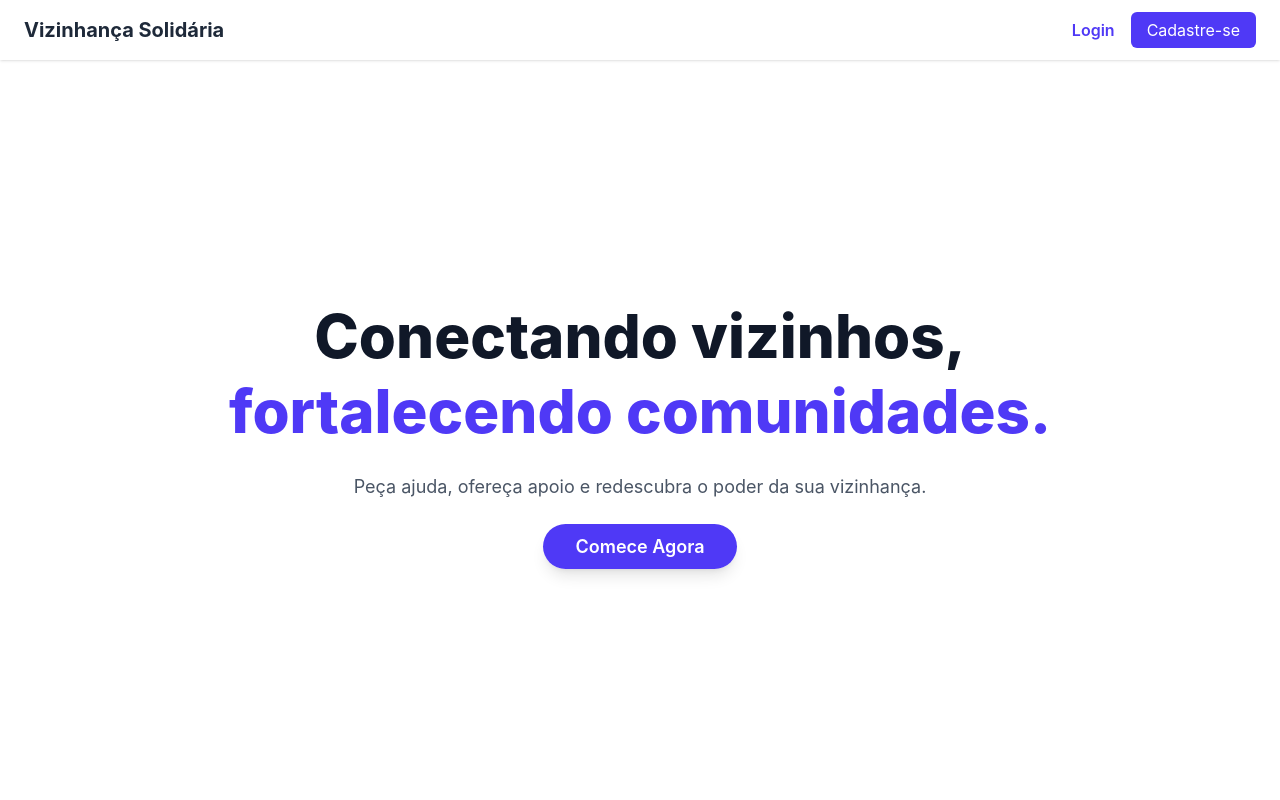
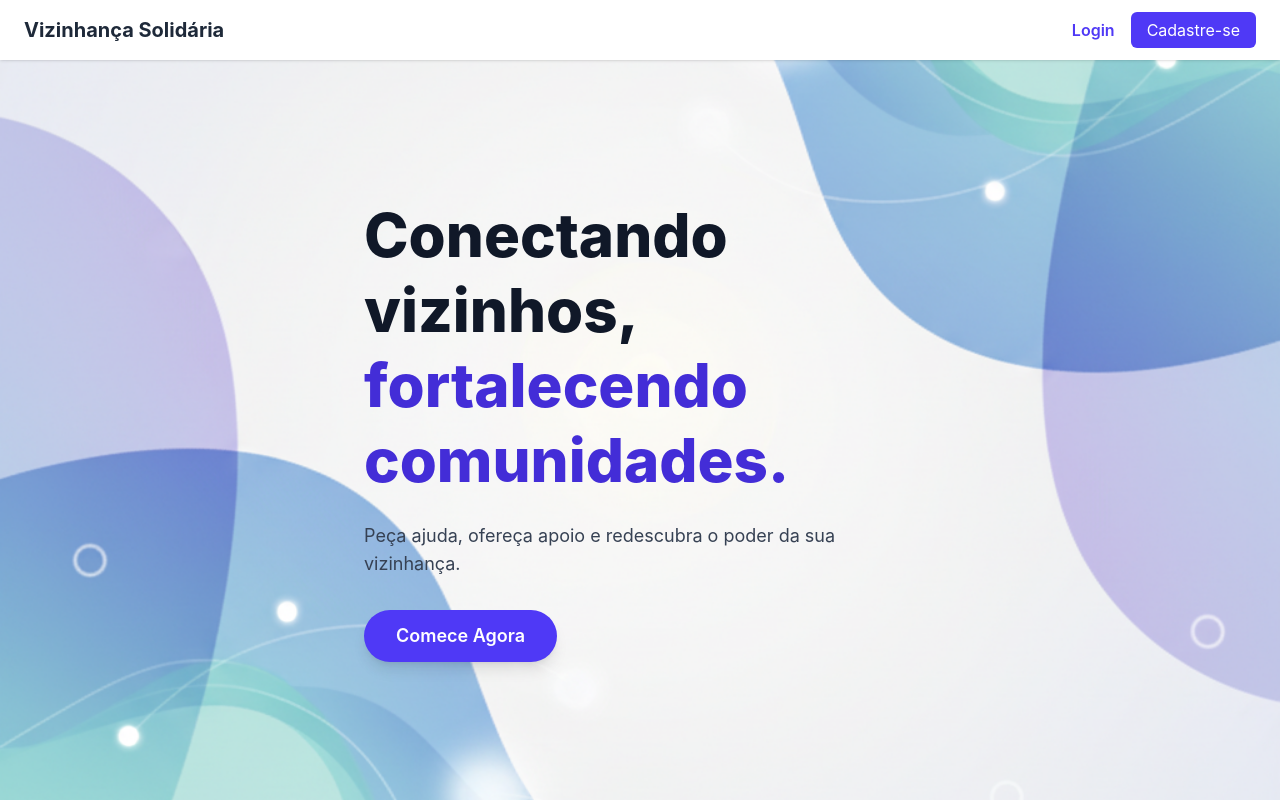
Before and after one commit to klausmullerDev/vizinhanca-frontend, a React (Vite) app: page / in a window 1280 px wide. Built offline with nearby package versions, Linux system fonts and the light colour scheme.

Commit message:
definido um background para landingpage

```diff
--- a/src/pages/LandingPage.tsx
+++ b/src/pages/LandingPage.tsx
@@ -1,32 +1,38 @@
 import React from 'react';
 import { Link } from 'react-router-dom';
-
+// Importa a imagem de fundo da pasta assets
+import BackgroundImage from '../assets/Background2.png';
 
 const LandingPage: React.FC = () => {
     return (
-        <div className="min-h-screen bg-white flex flex-col">
-            <header className="shadow-sm">
+        <div
+            className="min-h-screen flex flex-col bg-cover bg-center bg-no-repeat"
+            style={{ backgroundImage: `url(${BackgroundImage})` }}
+        >
+            <header className="shadow-sm bg-white bg-opacity-80 backdrop-filter backdrop-blur-sm">
                 <div className="container mx-auto px-6 py-4 flex justify-between items-center">
                     <h1 className="text-xl font-bold text-gray-800">Vizinhança Solidária</h1>
                     <div>
-
-                        <Link to="/login" className="text-indigo-600 font-semibold mr-4">Login</Link>
-                        <Link to="/register" className="bg-indigo-600 text-white px-4 py-2 rounded-md hover:bg-indigo-700">Cadastre-se</Link>
+                        <Link to="/login" className="text-indigo-600 font-semibold mr-4 hover:underline">Login</Link>
+                        <Link to="/register" className="bg-indigo-600 text-white px-4 py-2 rounded-md hover:bg-indigo-700 transition-colors">Cadastre-se</Link>
                     </div>
                 </div>
             </header>
-            <main className="flex-grow flex flex-col justify-center items-center text-center px-6">
+
+            <main className="flex-grow container mx-auto px-6 flex flex-col lg:flex-row items-center justify-center py-12">
+                <div className="lg:w-1/2 text-center lg:text-left p-8 rounded-lg">
                     <h2 className="text-4xl md:text-6xl font-extrabold text-gray-900 leading-tight">
                         Conectando vizinhos, <br />
-                    <span className="text-indigo-600">fortalecendo comunidades.</span>
+                        <span className="text-indigo-700">fortalecendo comunidades.</span>
                     </h2>
-                <p className="mt-6 max-w-2xl mx-auto text-lg text-gray-600">
+                    <p className="mt-6 max-w-xl text-lg text-gray-700 mx-auto lg:mx-0">
                         Peça ajuda, ofereça apoio e redescubra o poder da sua vizinhança.
                     </p>
                     <div className="mt-8">
-                    <Link to="/register" className="bg-indigo-600 text-white px-8 py-3 rounded-full font-semibold text-lg hover:bg-indigo-700 shadow-lg">
+                        <Link to="/register" className="bg-indigo-600 text-white px-8 py-3 rounded-full font-semibold text-lg hover:bg-indigo-700 shadow-lg transition-transform hover:scale-105 inline-block">
                             Comece Agora
                         </Link>
+                    </div>
                 </div>
             </main>
         </div>
```
Also changed, not shown: src/assets/Background2.png (added), 1 other file (tests, documents, lock files or other folders). Lines whose indentation alone changed are shown as unchanged.
